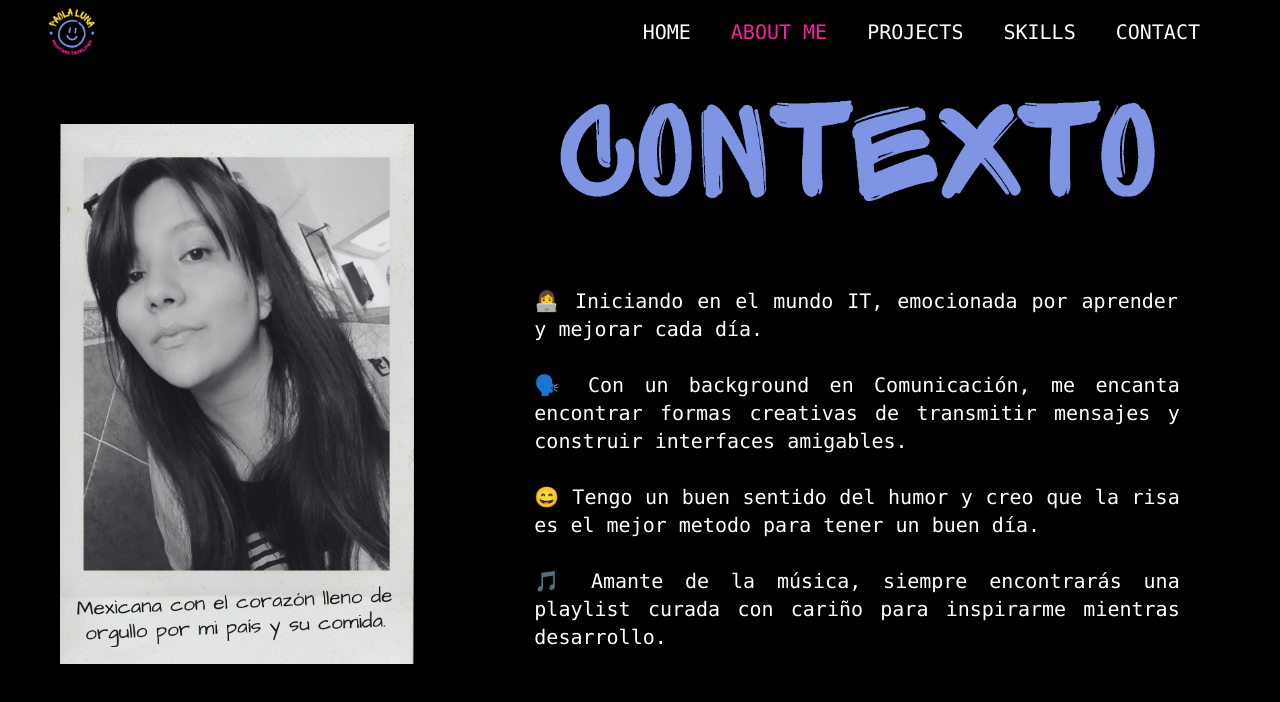
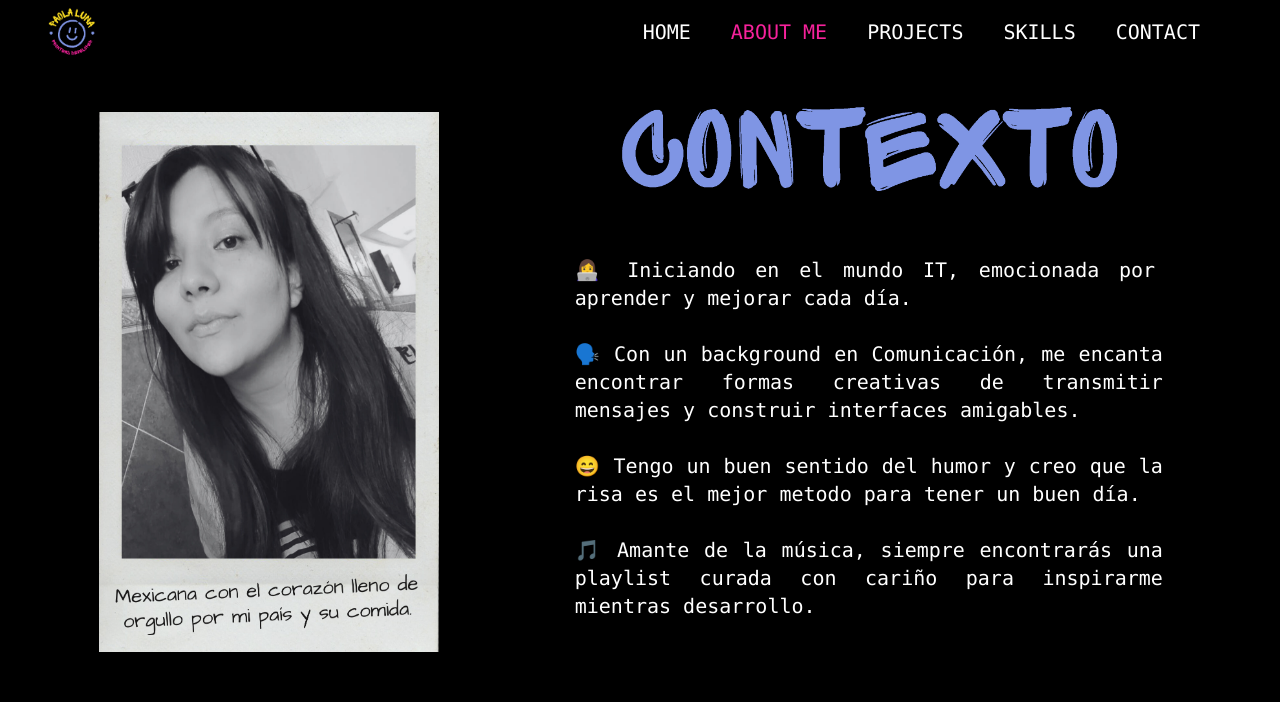
Before and after one commit to PaosLuna/Portafolio-PL, a React (Vite) app: page /about-me in a window 1280 px wide. Shown: the top 702 px of the page. Built offline with nearby package versions, Linux system fonts and the light colour scheme.

Commit message:
AboutMe ok

```diff
--- a/src/pages/AboutMe.jsx
+++ b/src/pages/AboutMe.jsx
@@ -5,15 +5,15 @@ import contexto from "../assets/Images/contexto.png";
 const AboutMe = () => {
   return (
     <div>
-      <div className="flex flex-col bg-black h-screen w-screen">
+      <div className="flex flex-col min-h-screen bg-black w-screen">
         <Header />
-        <div className="flex  p-5">
-          <div className="w-[35%] p-10 flex justify-center">
-            <img src={fotoCard} alt="foto" className="w-[390px] h-auto" />
+        <div className="flex p-10">
+          <div className="w-[40%] p-2 flex justify-center">
+            <img src={fotoCard} alt="foto" className="w-[340px] h-auto" />
           </div>
           <div className="w-[65%] flex flex-col justify-center items-center">
-            <img src={contexto} alt="titulo" className="w-[600px] h-auto" />
-            <p className="text-white font-mono text-xl text-justify mt-10 w-[90%] p-10">
+            <img src={contexto} alt="titulo" className="w-[500px]" />
+            <p className="text-white font-mono text-xl text-justify mt-5 w-[90%] p-10">
               👩‍💻 Iniciando en el mundo IT, emocionada por aprender y mejorar
               cada día. <br />
               <br /> 🗣️ Con un background en Comunicación, me encanta encontrar
```
